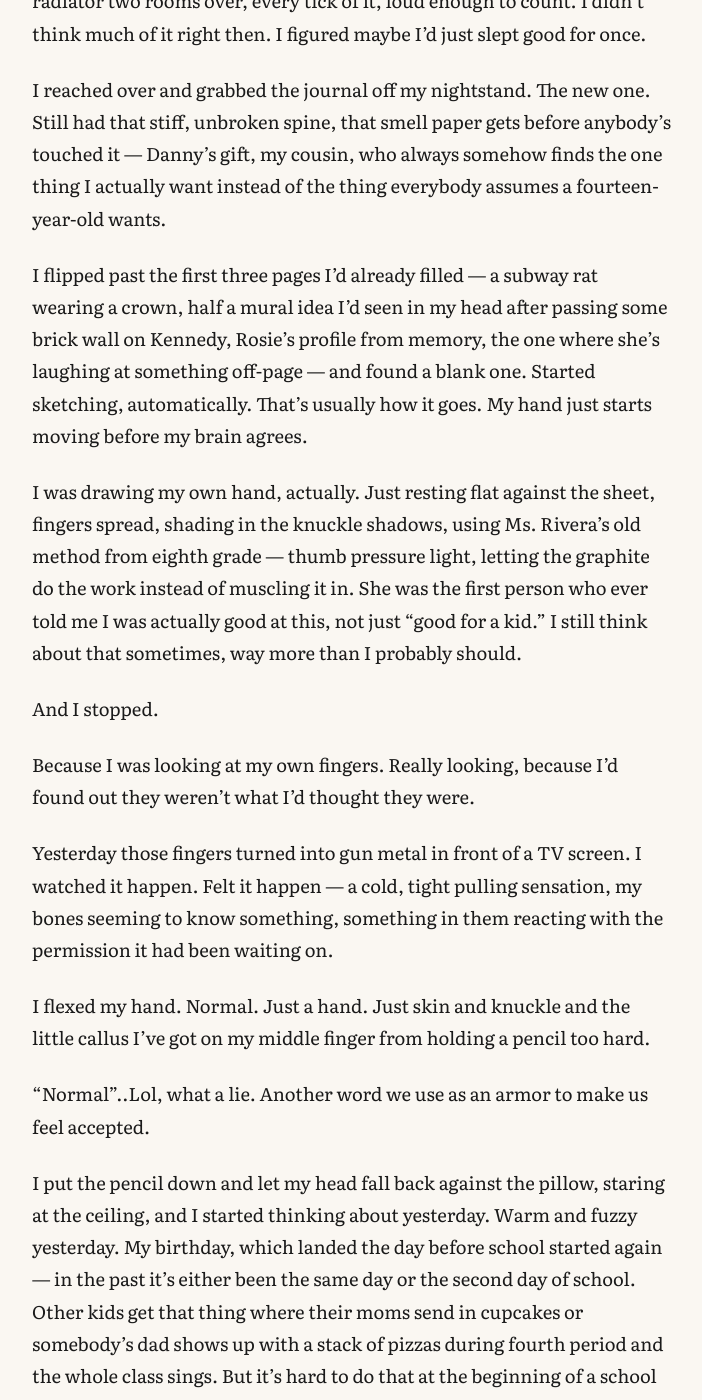
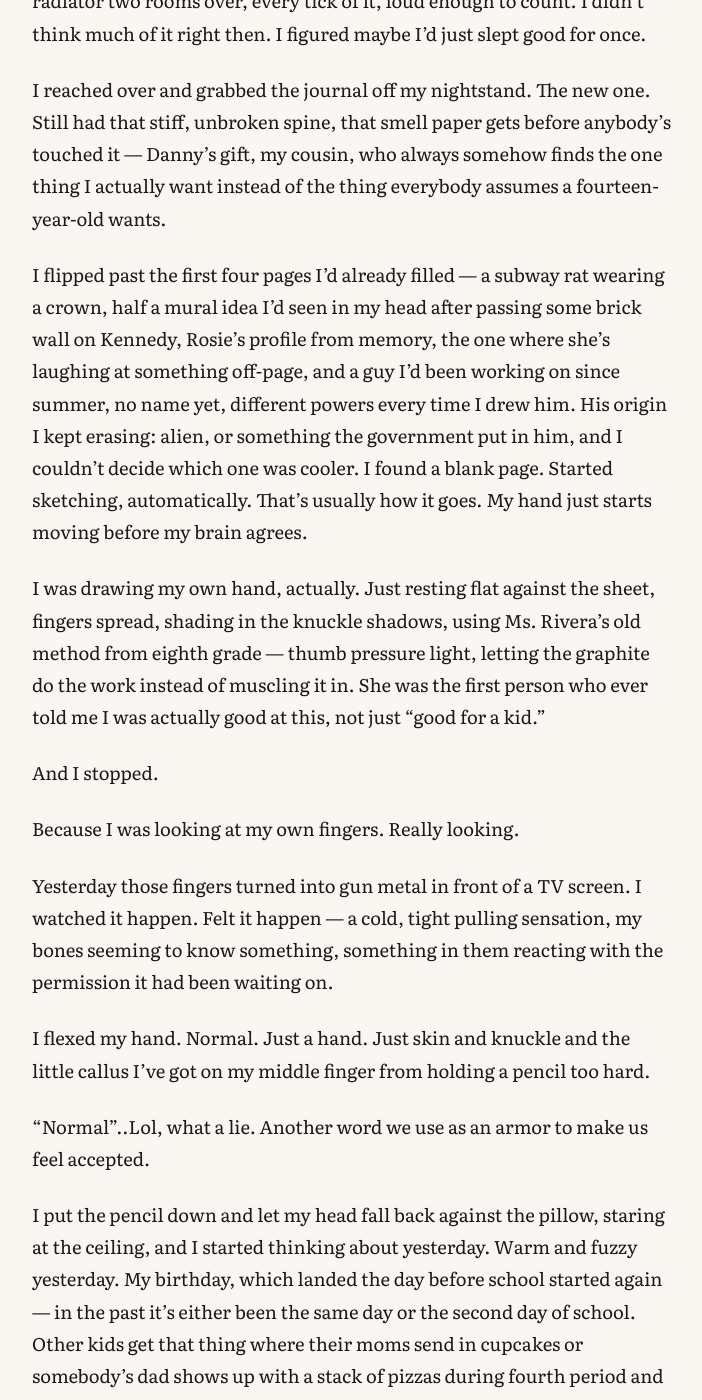
Before and after one commit to rayarcadio/reading-room, a Jekyll site: the page built from _stories/gunhead-01.md, in a window 1280 px wide and 1400 px high, scrolled down 3430 px. Shown: the whole window, without its empty margins (288-990 px from the left). Built offline with Jekyll 4.4.1, drawn with Linux system fonts in a browser that asks for light colours; some of the changed text lies outside the part shown.

Commit message:
Sync GUNHEAD-v13.md to reading room

```diff
--- a/_stories/gunhead-01.md
+++ b/_stories/gunhead-01.md
@@ -65,13 +65,13 @@
 
 I reached over and grabbed the journal off my nightstand. The new one. Still had that stiff, unbroken spine, that smell paper gets before anybody's touched it — Danny's gift, my cousin, who always somehow finds the one thing I actually want instead of the thing everybody assumes a fourteen-year-old wants.
 
-I flipped past the first three pages I'd already filled — a subway rat wearing a crown, half a mural idea I'd seen in my head after passing some brick wall on Kennedy, Rosie's profile from memory, the one where she's laughing at something off-page — and found a blank one. Started sketching, automatically. That's usually how it goes. My hand just starts moving before my brain agrees.
+I flipped past the first four pages I'd already filled — a subway rat wearing a crown, half a mural idea I'd seen in my head after passing some brick wall on Kennedy, Rosie's profile from memory, the one where she's laughing at something off-page, and a guy I'd been working on since summer, no name yet, different powers every time I drew him. His origin I kept erasing: alien, or something the government put in him, and I couldn't decide which one was cooler. I found a blank page. Started sketching, automatically. That's usually how it goes. My hand just starts moving before my brain agrees.
 
-I was drawing my own hand, actually. Just resting flat against the sheet, fingers spread, shading in the knuckle shadows, using Ms. Rivera's old method from eighth grade — thumb pressure light, letting the graphite do the work instead of muscling it in. She was the first person who ever told me I was actually good at this, not just "good for a kid." I still think about that sometimes, way more than I probably should.
+I was drawing my own hand, actually. Just resting flat against the sheet, fingers spread, shading in the knuckle shadows, using Ms. Rivera's old method from eighth grade — thumb pressure light, letting the graphite do the work instead of muscling it in. She was the first person who ever told me I was actually good at this, not just "good for a kid."
 
 And I stopped.
 
-Because I was looking at my own fingers. Really looking, because I'd found out they weren't what I'd thought they were.
+Because I was looking at my own fingers. Really looking.
 
 Yesterday those fingers turned into gun metal in front of a TV screen. I watched it happen. Felt it happen — a cold, tight pulling sensation, my bones seeming to know something, something in them reacting with the permission it had been waiting on.
 
@@ -184,6 +184,8 @@
 
 I didn't say anything — thought about *Mr. Meli* and *Dr. Casador* co-existing.
 
+Neither of them had said comics. That was the one I actually wanted, the one I'd never told anybody: my name on a cover, a whole world where I got to decide who got powers, and why, and what it cost them. I didn't say it then either.
+
 
 ## IV. Day one: Roman's Room — before school
 
@@ -301,7 +303,7 @@
 
 ## VIII. Day one: Roman's Room — before school
 
-*["Why am I feeling like this," I said out loud, staring at the ceiling. I hadn't drank anything weird. Wasn't bit by a radioactive spider or whatever. Seriously, what the hell?*
+*["Why am I feeling like this," I said out loud, staring at the ceiling. I hadn't drank anything weird. Wasn't bit by a radioactive spider or whatever. I know how origin stories go. I've read a hundred of them: the bite, the lab accident, the lightning, the dead parent. Something happens to you, and you can point at it. I couldn't point at anything. Seriously, what the hell?*
 
 *And then there was the finger thing. Just thinking about it twisted my stomach. Andrew didn't notice, too deep in the game to notice his own hands most days. But Jude. Jude I wasn't so sure about. He'd gone quiet afterwards, quieter even for him, and he hadn't really looked at me right the rest of the night. Could've been nothing. Probably was nothing.*
 
```
Also changed, not shown: other parts of _stories/gunhead-01.md (+1 -1 lines).
